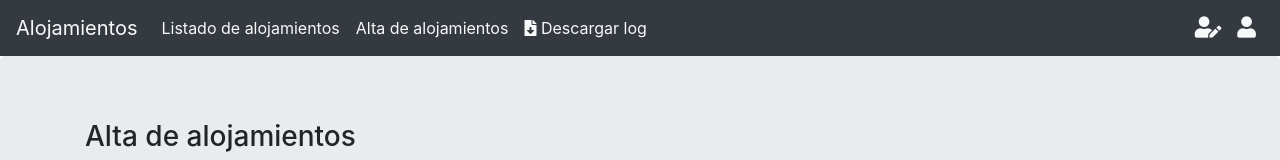
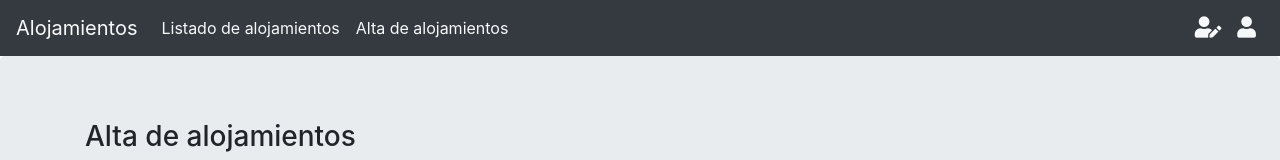
Before and after one commit to rodrigoep94/alojamientosapp, an Angular app: page /altaAlojamiento in a window 1280 px wide. Shown: the top 160 px of the page. Built offline with nearby package versions, Linux system fonts and the light colour scheme; no server answers.

Commit message:
Quitar logs

```diff
--- a/src/app/components/header/header.component.html
+++ b/src/app/components/header/header.component.html
@@ -8,11 +8,6 @@
       </li>
       <li class="nav-item">
           <a class="nav-item nav-link text-light" routerLink="altaAlojamiento">Alta de alojamientos</a>
-      </li>
-      <li class="nav-item clickeable">
-          <a class="nav-item nav-link text-light" (click)="descargarLog()">
-            <i class="fas fa-file-download"></i> Descargar log
-          </a>
       </li>
     </ul>
 
--- a/src/app/components/header/header.component.ts
+++ b/src/app/components/header/header.component.ts
@@ -17,14 +17,6 @@ export class AppHeaderComponent implements OnInit {
   ngOnInit() {
   }
 
-  descargarLog(){
-    let logs: string[] = JSON.parse(localStorage.getItem("AlojamientosLog")) || [];
-    logs = logs.map(str => { return str + "\r\n"});
-    const filename = "Alojamientos-log-" + Helper.getLocaleDate(new Date()) + ".txt";
-    const blob = new Blob(logs, { type: 'text/plain' });
-    saveAs(blob, filename);
-  }
-
   login(){
     this.modalService.open(LoginComponent);
   }
```
